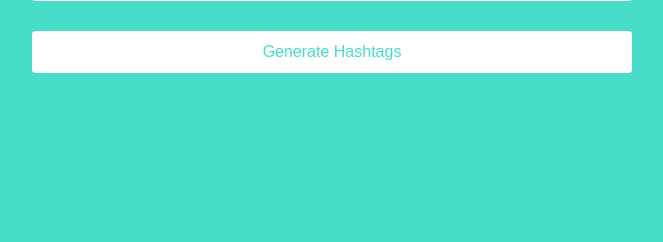
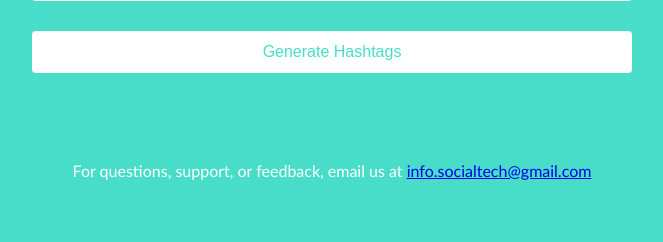
Before and after one commit to Pattles/HashtagHelper, a Flask app: page / in a window 1280 px wide. Shown: the part 860-1102 px from the top of the page, without its empty margins (308-971 px from the left). Before the commit the page ends 933 px from the top, so only its background shows below. Run offline with Flask 3, Linux system fonts and the light colour scheme; some libraries are stand-ins or nearby versions.

Commit message:
added contact us text with mailto

```diff
--- a/static/style.css
+++ b/static/style.css
@@ -3,7 +3,7 @@ body {
     background-color: #48ddc8;
 }
 
-h1, h2 {
+h1, h2, p {
     text-align: center;
     color: white;
     margin-top: 50px;
--- a/templates/index.html
+++ b/templates/index.html
@@ -6,7 +6,6 @@
         <link rel="stylesheet" href="static/style.css">
         <script src="static/popup.js"></script>
         <script src="https://maps.googleapis.com/maps/api/js?key=AIzaSyA3BVGehNIwyoFXC_mYgrOnntTbtMuzp20&libraries=places"></script>
-        <!--Make a check that would reject non addresses-->
         <script>
             function initAutocomplete() {
                 // Bind autocomplete to location input field
@@ -33,8 +32,8 @@
             <div class="input-group">
                 <div class="input-group-item">
                     <h2>Industry</h2>
-                    <label for="industry">Industry</label>
-                    <input type="text" id="industry" name="industry" placeholder="Enter your business' industry">
+                    <label for="industry" >Industry</label>
+                    <input type="text" id="industry" name="industry" placeholder="Enter your business' industry" required>
                 </div>
             </div>
             <h2>Business Name</h2>
@@ -46,7 +45,11 @@
             <br><br>
 
             <input type="submit" value="Generate Hashtags">
-            <br><br><br><br><br>
+            <br><br><br>
+            <p>
+                For questions, support, or feedback, email us at <a href="mailto:info.socialtechllc@gmail.com" target="_blank">info.socialtech@gmail.com</a>
+            </p>
+            <br><br>
         </form>
     </div>
     <div id="popup"></div>
```
